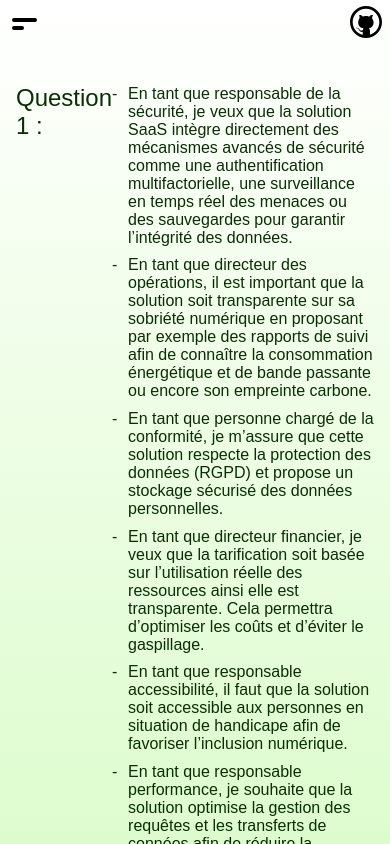
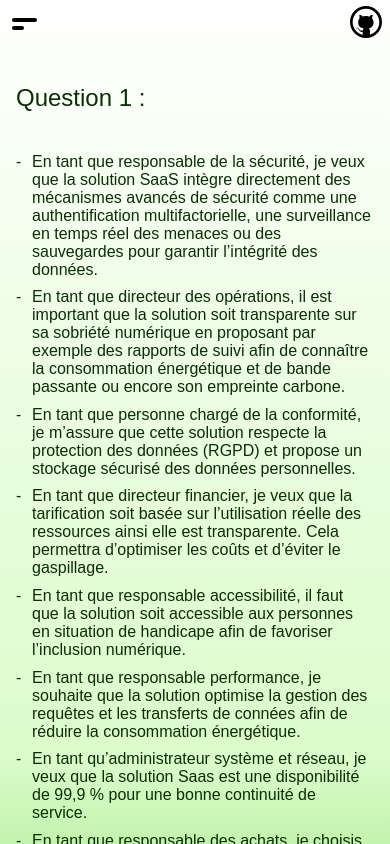
Before and after one commit to antoine-granier/developpement-durable-devoir, a SvelteKit app: page /question1 in a window 390 px wide. Shown: the top 844 px of the page. Built offline with nearby package versions, Linux system fonts and the light colour scheme.

Commit message:
fix mobile style

```diff
--- a/src/routes/question1/+page.svelte
+++ b/src/routes/question1/+page.svelte
@@ -81,11 +81,6 @@
 		margin-left: 1rem;
 		position: relative;
 		padding: .3rem 0;
-		transition: all linear .2s;
-	}
-
-	ul li:hover {
-		scale: 1.2;
 	}
 
 	ul li::before {
@@ -93,4 +88,10 @@
 		position: absolute;
 		left: -1rem;
 	}
+
+	@media (max-width: 480px) {
+		.question {
+			flex-direction: column;
+		}
+	}
 </style>
--- a/src/routes/question2/+page.svelte
+++ b/src/routes/question2/+page.svelte
@@ -49,4 +49,10 @@
 	.right{
 		flex: 1;
 	}
+
+	@media (max-width: 480px) {
+		.question {
+			flex-direction: column;
+		}
+	}
 </style>
--- a/src/routes/question3/+page.svelte
+++ b/src/routes/question3/+page.svelte
@@ -71,4 +71,10 @@
 		position: absolute;
 		left: -1rem;
 	}
+
+	@media (max-width: 480px) {
+		.question {
+			flex-direction: column;
+		}
+	}
 </style>
--- a/src/routes/question4/+page.svelte
+++ b/src/routes/question4/+page.svelte
@@ -45,4 +45,10 @@
 	.right{
 		flex: 1;
 	}
+
+	@media (max-width: 480px) {
+		.question {
+			flex-direction: column;
+		}
+	}
 </style>
```
